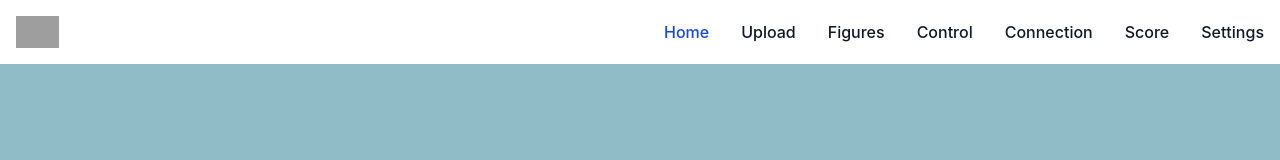
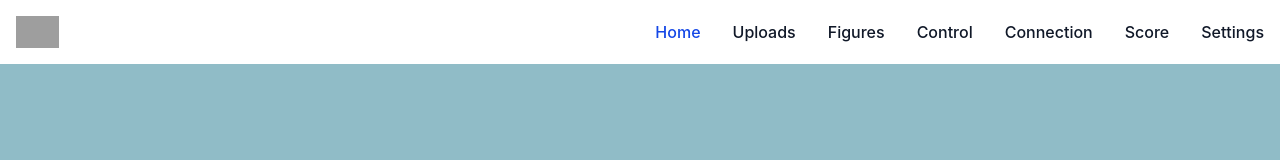
Before and after one commit to JermainePasion/AI-GYB, a React (Vite) app in the folder frontend/: page /home in a window 1280 px wide. Shown: the top 160 px of the page. Built offline with nearby package versions, Linux system fonts and the light colour scheme; no server answers; grey boxes are pictures that could not be loaded.

Commit message:
navbar change

```diff
--- a/frontend/src/layouts/Navbar.jsx
+++ b/frontend/src/layouts/Navbar.jsx
@@ -22,7 +22,7 @@ function Navbar() {
           <a href="/home" class="block py-2 px-3 text-white bg-blue-700 rounded-sm md:bg-transparent md:text-blue-700 md:p-0 dark:text-white md:dark:text-blue-500" aria-current="page">Home</a>
         </li>
         <li>
-          <a href="/upload" class="block py-2 px-3 text-gray-900 rounded-sm hover:bg-gray-100 md:hover:bg-transparent md:border-0 md:hover:text-blue-700 md:p-0 dark:text-white md:dark:hover:text-blue-500 dark:hover:bg-gray-700 dark:hover:text-white md:dark:hover:bg-transparent">Upload</a>
+          <a href="/upload" class="block py-2 px-3 text-gray-900 rounded-sm hover:bg-gray-100 md:hover:bg-transparent md:border-0 md:hover:text-blue-700 md:p-0 dark:text-white md:dark:hover:text-blue-500 dark:hover:bg-gray-700 dark:hover:text-white md:dark:hover:bg-transparent">Uploads</a>
         </li>
         <li>
           <a href="/figures" class="block py-2 px-3 text-gray-900 rounded-sm hover:bg-gray-100 md:hover:bg-transparent md:border-0 md:hover:text-blue-700 md:p-0 dark:text-white md:dark:hover:text-blue-500 dark:hover:bg-gray-700 dark:hover:text-white md:dark:hover:bg-transparent">Figures</a>
```
